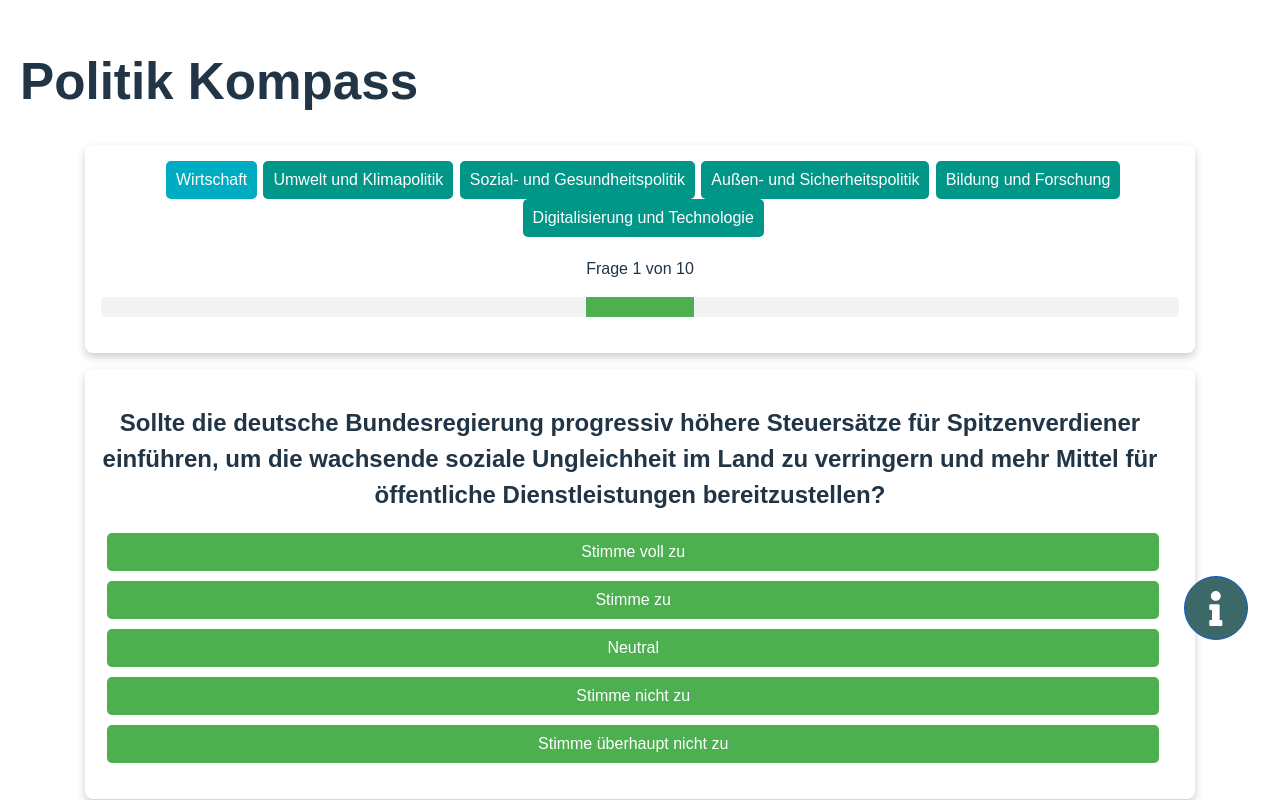
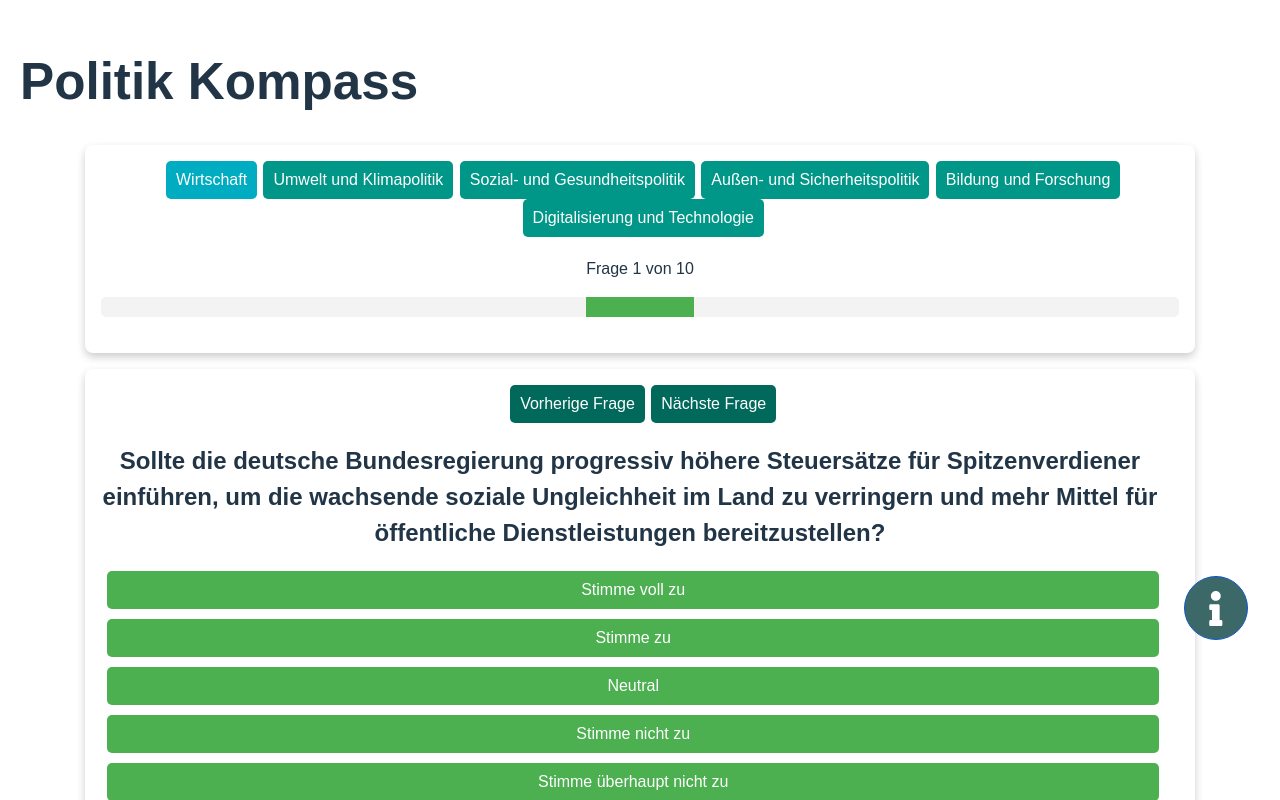
Before and after one commit to ChristianScheub/Typescript_PolitikKompass, a React (Vite) app: page / in a window 1280 px wide. Shown: the top 800 px of the page. Built offline with nearby package versions, Linux system fonts and the light colour scheme.

Commit message:
add button to move to next question

```diff
--- a/src/components/QuestionList.tsx
+++ b/src/components/QuestionList.tsx
@@ -2,25 +2,38 @@ import React from "react";
 import QuestionComponent from "./views/QuestionView";
 import Card from "../ui/Card/Card";
 import { Question } from "../types/Question";
+import Button from "../ui/Button/Button";
 
 interface QuestionListProps {
   question: Question;
   onAnswer: (value: number) => void;
-  answered: string[]; // Change to string[]
+  answered: string[];
+  handlePreviousQuestion: () => void;
+  handleNextQuestion: () => void;
+  currentQuestionIndex: number;
+  filteredQuestions: Question[];
 }
 
 const QuestionList: React.FC<QuestionListProps> = ({
   question,
   onAnswer,
   answered,
+  handlePreviousQuestion,
+  handleNextQuestion,
+  currentQuestionIndex,
+  filteredQuestions,
 }) => {
   const hasAnswered = answered.includes(question.id); // Check if the question id is in the answered array
 
   return (
     <div>
       <Card>
+        <div className="navigation-buttons">
+        <Button onClick={handlePreviousQuestion} label="Vorherige Frage" disabled={currentQuestionIndex === 0} backgroundColor="#00695C"/>
+        <Button onClick={handleNextQuestion} label="Nächste Frage" disabled={currentQuestionIndex === filteredQuestions.length - 1} backgroundColor="#00695C"/>
+        </div>
+        {hasAnswered && <p>Diese Frage wurde bereits beantwortet.</p>}
         <QuestionComponent question={question} onAnswer={onAnswer} />
-        {hasAnswered && <p>Diese Frage wurde bereits beantwortet.</p>}
       </Card>
     </div>
   );
--- a/src/components/container/HomeContainer.tsx
+++ b/src/components/container/HomeContainer.tsx
@@ -28,7 +28,6 @@ const Home: React.FC = () => {
     console.log(`Scores updated: x = ${scores.x}, y = ${scores.y}`);
   }, [scores]);
 
-  // Gefilterte Fragen basierend auf der aktuellen Kategorie
   const filteredQuestions: Question[] = questions.filter((question) =>
     question.category.includes(currentCategory)
   );
@@ -49,6 +48,7 @@ const Home: React.FC = () => {
     );
     setScores(calculatedScores);
 
+    // Move to the next question
     if (currentQuestionIndex < filteredQuestions.length - 1) {
       setCurrentQuestionIndex(currentQuestionIndex + 1);
     }
@@ -57,10 +57,23 @@ const Home: React.FC = () => {
   const handleCategoryChange = (category: Category) => {
     setCurrentCategory(category);
     setCurrentQuestionIndex(0);
+    setAnswers([]); // Reset answers when category changes
   };
 
   const openInfo = () => {
     navigate("/info");
+  };
+
+  const handleNextQuestion = () => {
+    if (currentQuestionIndex < filteredQuestions.length - 1) {
+      setCurrentQuestionIndex(currentQuestionIndex + 1);
+    }
+  };
+
+  const handlePreviousQuestion = () => {
+    if (currentQuestionIndex > 0) {
+      setCurrentQuestionIndex(currentQuestionIndex - 1);
+    }
   };
 
   return (
@@ -70,7 +83,7 @@ const Home: React.FC = () => {
         <center>
           <CategoryView
             currentCategory={currentCategory}
-            categories={Object.values(Category)} // Verwende das enum für die Kategorien
+            categories={Object.values(Category)}
             currentQuestionIndex={currentQuestionIndex}
             totalQuestions={filteredQuestions.length}
             onCategoryChange={handleCategoryChange}
@@ -80,6 +93,10 @@ const Home: React.FC = () => {
               question={filteredQuestions[currentQuestionIndex]}
               onAnswer={handleAnswer}
               answered={answers.map((answer) => answer.id)}
+              handlePreviousQuestion={handlePreviousQuestion}
+              handleNextQuestion={handleNextQuestion}
+              currentQuestionIndex={currentQuestionIndex}
+              filteredQuestions={filteredQuestions}
             />
           )}
           <CoordinateSystem userCoordinate={scores} />
--- a/src/ui/Button/Button.tsx
+++ b/src/ui/Button/Button.tsx
@@ -4,15 +4,17 @@ import "./Button.css";
 interface ButtonProps {
   onClick: () => void;
   label: string;
-  backgroundColor?: string; // Optionaler Prop für die Hintergrundfarbe
+  backgroundColor?: string;
+  disabled?: boolean;
 }
 
-const Button: React.FC<ButtonProps> = ({ onClick, label, backgroundColor }) => {
+const Button: React.FC<ButtonProps> = ({ onClick, label, backgroundColor, disabled }) => {
   return (
     <button
       onClick={onClick}
       className="ui-button"
-      style={{ backgroundColor }} // Setze die Hintergrundfarbe dynamisch
+      style={{ backgroundColor }}
+      disabled={disabled}
     >
       {label}
     </button>
```
